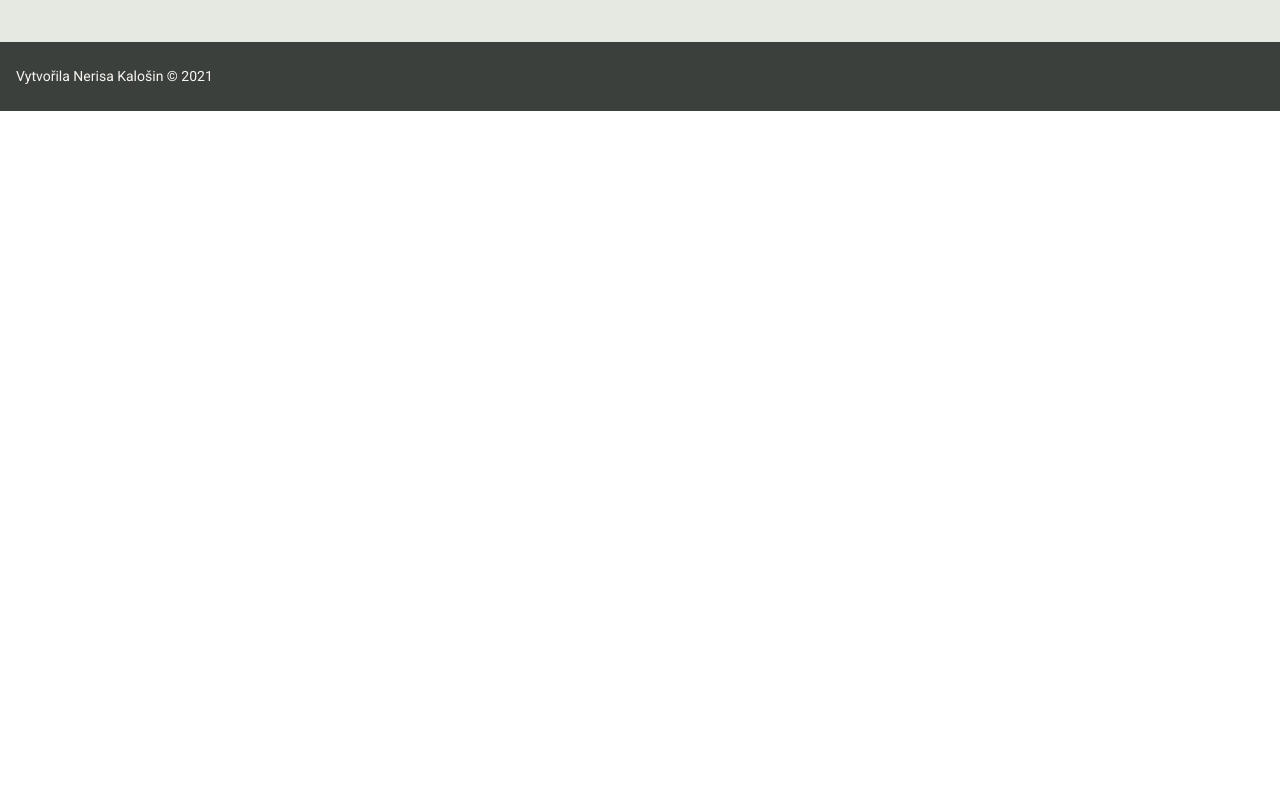
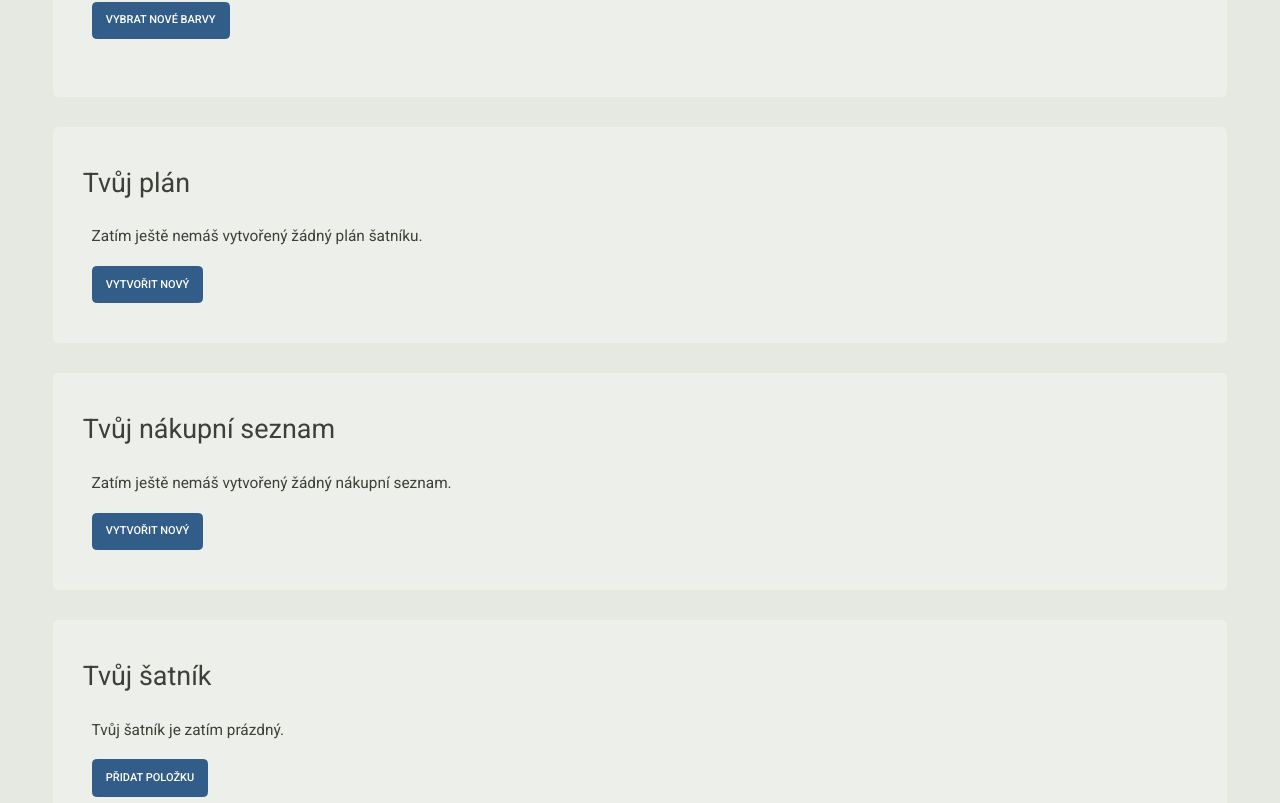
Before and after one commit to NerisaK/wardrobe-maker, a Vue app: page / in a window 1280 px wide. Shown: the part 397-1200 px from the top of the page. Before the commit the page ends 800 px from the top, so only its background shows below. Built offline with nearby package versions, Linux system fonts and the light colour scheme.

Commit message:
sections added

```diff
--- a/src/App.vue
+++ b/src/App.vue
@@ -1,9 +1,12 @@
 <template>
   <div class="bg-neutral">
     <app-header />
-    <div class="bg-olive m-5">
-      <show-colors />
-    </div>
+    <main class="bg-olive m-5">
+      <colors-display />
+      <plan-display />
+      <shopping-list-display />
+      <wardrobe-display />
+    </main>
     <app-footer />
   </div>
 </template>
@@ -11,14 +14,20 @@
 <script>
 import AppHeader from './components/TheHeader.vue'
 import AppFooter from './components/TheFooter.vue'
-import ShowColors from './components/ShowColors'
+import ColorsDisplay from './components/ColorsDisplay'
+import PlanDisplay from './components/PlanDisplay'
+import ShoppingListDisplay from './components/ShoppingListDisplay'
+import WardrobeDisplay from './components/WardrobeDisplay'
 
 export default {
   name: 'App',
   components: {
     AppHeader,
     AppFooter,
-    ShowColors
+    ColorsDisplay,
+    PlanDisplay,
+    ShoppingListDisplay,
+    WardrobeDisplay
   },
   data(){
     return{
@@ -29,7 +38,16 @@ export default {
 </script>
 
 <style>
+  html {font-size: 1.1rem}
+
   .bg-orange{background-color: #ffc168;}
   .bg-neutral{background-color: #e6e9e2}
   .bg-grey{background-color:#3C403D}
+
+  section{
+    background-color: #edf0ea;
+    padding: 40px 30px;
+    margin-bottom: 30px;
+    border-radius: 5px;
+  }
 </style>
--- a/src/components/ShowColors.vue
+++ b/src/components/ColorsDisplay.vue
@@ -1,5 +1,5 @@
 <template>
-    <div>
+    <section>
         <keep-alive>
             <div v-if="showColors">
                 <p v-if="colorsNotSet"><strong>
@@ -31,7 +31,7 @@
                     ></div>
                 </div>
                 <button
-                    class="btn btn-success my-3 ml-2"
+                    class="btn btn-primary my-3 ml-2"
                     @click="showColors = !showColors, showSettings = !showSettings"
                     >
                     Vybrat nové barvy
@@ -82,8 +82,14 @@
                 >
                 Uložit změny
             </button>
+            <button
+                class="btn btn-danger ml-2"
+                @click.prevent="keepColors(), showColors = !showColors, showSettings = !showSettings"
+                >
+                Zrušit
+            </button>
         </form>
-    </div>
+    </section>
 </template>
 
 <script>
@@ -112,7 +118,10 @@ export default {
     methods: {
         changeColors(){
             this.colors = this.newColors.slice();
-        }
+        },
+        keepColors(){
+            this.newColors = this.colors.slice();
+        },
     }
 }
 </script>
--- /dev/null
+++ b/src/components/PlanDisplay.vue
@@ -0,0 +1,9 @@
+<template>
+    <section>
+        <h3>Tvůj plán</h3>
+        <div>
+            <p class="mt-4 ml-2">Zatím ještě nemáš vytvořený žádný plán šatníku.</p>
+            <button class="btn btn-primary ml-2">Vytvořit nový</button>
+        </div>
+    </section>
+</template>
--- /dev/null
+++ b/src/components/ShoppingListDisplay.vue
@@ -0,0 +1,9 @@
+<template>
+    <section>
+        <h3>Tvůj nákupní seznam</h3>
+        <div>
+            <p class="mt-4 ml-2">Zatím ještě nemáš vytvořený žádný nákupní seznam.</p>
+            <button class="btn btn-primary ml-2">Vytvořit nový</button>
+        </div>
+    </section>
+</template>
--- /dev/null
+++ b/src/components/WardrobeDisplay.vue
@@ -0,0 +1,9 @@
+<template>
+    <section>
+        <h3>Tvůj šatník</h3>
+        <div>
+            <p class="mt-4 ml-2">Tvůj šatník je zatím prázdný.</p>
+            <button class="btn btn-primary ml-2">Přidat položku</button>
+        </div>
+    </section>
+</template>
```
